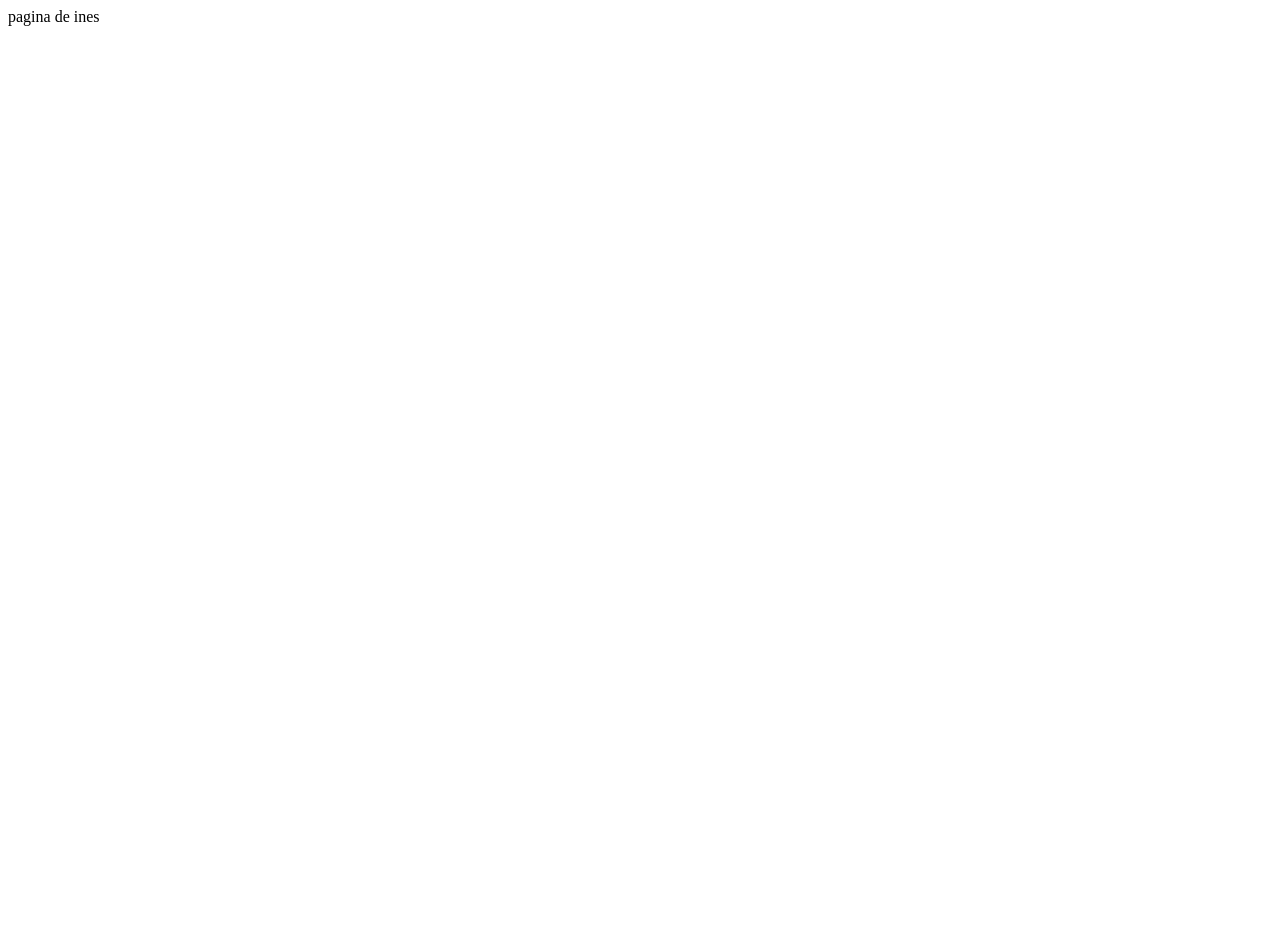
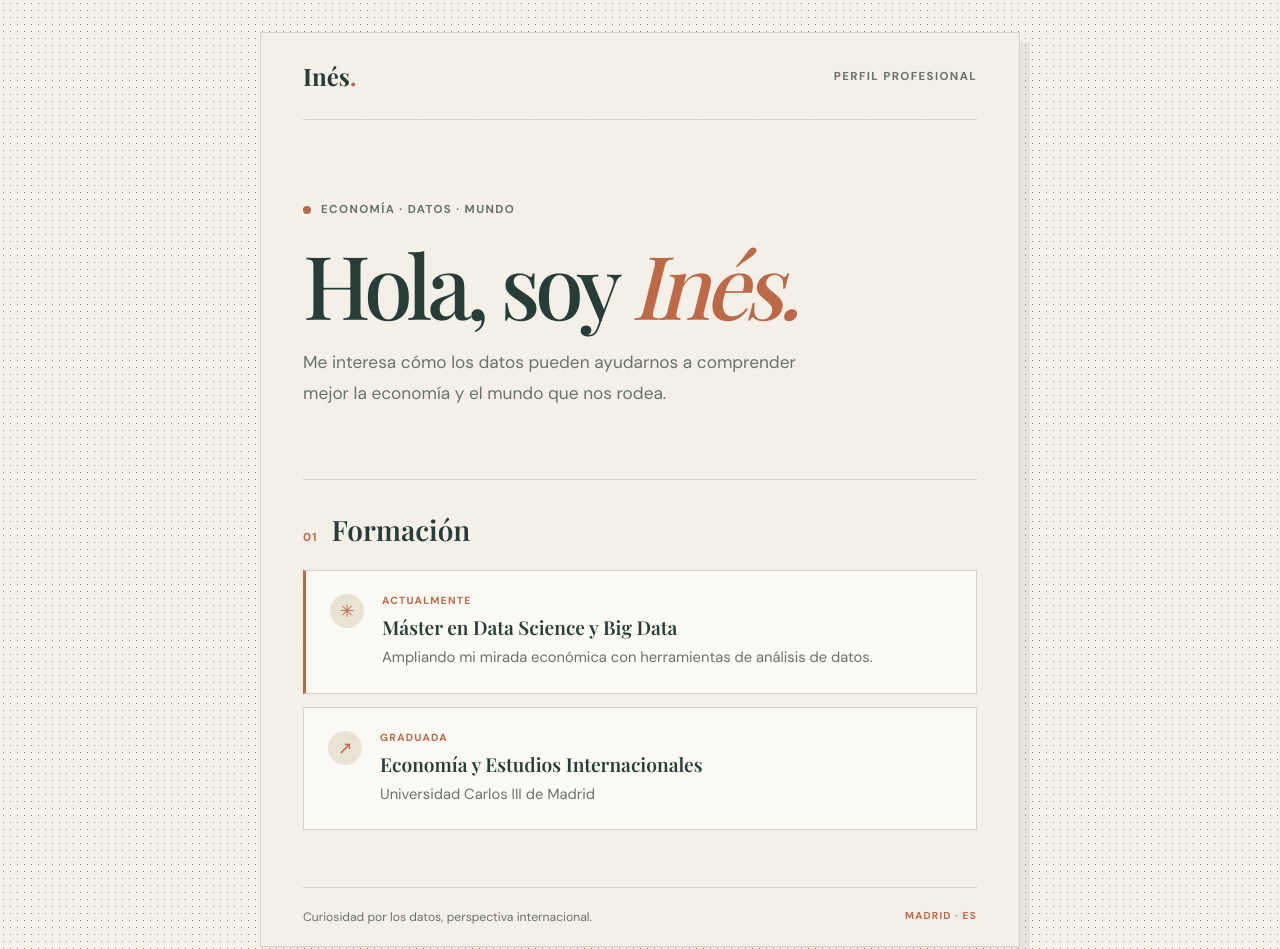
Before and after one commit to inesitaserrano/web_isp, a plain HTML site: page index.html in a window 1280 px wide. Shown: the top 949 px of the page. Before the commit the page ends 800 px from the top, so only its background shows below. Drawn offline with nearby package versions, Linux system fonts and the light colour scheme.

Commit message:
actualización web

```diff
--- a/index.html
+++ b/index.html
@@ -1 +1,60 @@
-pagina de ines
+<!doctype html>
+<html lang="es">
+  <head>
+    <meta charset="utf-8">
+    <meta name="viewport" content="width=device-width, initial-scale=1">
+    <meta
+      name="description"
+      content="Perfil profesional de Inés: economía, estudios internacionales, data science y big data."
+    >
+    <title>Inés | Perfil profesional</title>
+    <link rel="stylesheet" href="style.css">
+  </head>
+  <body>
+    <main class="profile">
+      <header class="topbar">
+        <a class="wordmark" href="#inicio" aria-label="Inés, inicio">Inés<span>.</span></a>
+        <span class="topbar-note">Perfil profesional</span>
+      </header>
+
+      <section class="intro" id="inicio" aria-labelledby="intro-title">
+        <p class="eyebrow"><span class="status-dot"></span> Economía · Datos · Mundo</p>
+        <h1 id="intro-title">Hola, soy <span>Inés.</span></h1>
+        <p class="lead">
+          Me interesa cómo los datos pueden ayudarnos a comprender mejor la
+          economía y el mundo que nos rodea.
+        </p>
+      </section>
+
+      <section class="education" aria-labelledby="education-title">
+        <div class="section-heading">
+          <span class="section-number">01</span>
+          <h2 id="education-title">Formación</h2>
+        </div>
+
+        <article class="education-card current">
+          <div class="card-marker" aria-hidden="true">✳</div>
+          <div>
+            <p class="card-label">Actualmente</p>
+            <h3>Máster en Data Science y Big Data</h3>
+            <p>Ampliando mi mirada económica con herramientas de análisis de datos.</p>
+          </div>
+        </article>
+
+        <article class="education-card">
+          <div class="card-marker" aria-hidden="true">↗</div>
+          <div>
+            <p class="card-label">Graduada</p>
+            <h3>Economía y Estudios Internacionales</h3>
+            <p>Universidad Carlos III de Madrid</p>
+          </div>
+        </article>
+      </section>
+
+      <footer class="footer">
+        <span>Curiosidad por los datos, perspectiva internacional.</span>
+        <span class="footer-stamp">MADRID · ES</span>
+      </footer>
+    </main>
+  </body>
+</html>
--- /dev/null
+++ b/style.css
@@ -0,0 +1,239 @@
+@import url("https://fonts.googleapis.com/css2?family=DM+Sans:wght@400;500;600;700&family=Playfair+Display:wght@500;600;700&display=swap");
+
+:root {
+  color-scheme: light;
+  --paper: #f5f1e8;
+  --ink: #263d38;
+  --muted: #68736a;
+  --accent: #bd6847;
+  --line: #d9d2c4;
+  --card: #fbf9f3;
+}
+
+* {
+  box-sizing: border-box;
+}
+
+html {
+  scroll-behavior: smooth;
+}
+
+body {
+  min-width: 320px;
+  min-height: 100vh;
+  margin: 0;
+  padding: 32px 22px;
+  background-color: var(--paper);
+  background-image: radial-gradient(#8c826d 0.45px, transparent 0.45px);
+  background-size: 7px 7px;
+  color: var(--ink);
+  font-family: "DM Sans", sans-serif;
+}
+
+.profile {
+  width: min(100%, 760px);
+  margin: 0 auto;
+  padding: 0 42px;
+  border: 1px solid var(--line);
+  background: rgb(245 241 232 / 94%);
+  box-shadow: 10px 10px 0 rgb(38 61 56 / 7%);
+}
+
+.topbar {
+  display: flex;
+  align-items: center;
+  justify-content: space-between;
+  padding: 27px 0;
+  border-bottom: 1px solid var(--line);
+}
+
+.wordmark {
+  color: var(--ink);
+  font-family: "Playfair Display", Georgia, serif;
+  font-size: 1.5rem;
+  font-weight: 700;
+  text-decoration: none;
+}
+
+.wordmark span {
+  color: var(--accent);
+}
+
+.topbar-note,
+.eyebrow,
+.card-label,
+.footer-stamp {
+  font-size: 0.72rem;
+  font-weight: 700;
+  letter-spacing: 0.12em;
+  text-transform: uppercase;
+}
+
+.topbar-note {
+  color: var(--muted);
+}
+
+.intro {
+  padding: 82px 0 70px;
+}
+
+.eyebrow {
+  display: flex;
+  align-items: center;
+  gap: 10px;
+  margin: 0 0 23px;
+  color: var(--muted);
+}
+
+.status-dot {
+  width: 8px;
+  height: 8px;
+  border-radius: 50%;
+  background: var(--accent);
+}
+
+h1,
+h2,
+h3,
+p {
+  margin-top: 0;
+}
+
+h1 {
+  margin-bottom: 19px;
+  font-family: "Playfair Display", Georgia, serif;
+  font-size: clamp(3.2rem, 9vw, 5.5rem);
+  font-weight: 500;
+  letter-spacing: -0.06em;
+  line-height: 1;
+}
+
+h1 span {
+  color: var(--accent);
+  font-style: italic;
+}
+
+.lead {
+  max-width: 510px;
+  margin-bottom: 0;
+  color: var(--muted);
+  font-size: 1.08rem;
+  line-height: 1.8;
+}
+
+.education {
+  padding: 31px 0 57px;
+  border-top: 1px solid var(--line);
+}
+
+.section-heading {
+  display: flex;
+  align-items: baseline;
+  gap: 14px;
+  margin-bottom: 22px;
+}
+
+.section-number {
+  color: var(--accent);
+  font-size: 0.72rem;
+  font-weight: 700;
+  letter-spacing: 0.1em;
+}
+
+h2 {
+  margin-bottom: 0;
+  font-family: "Playfair Display", Georgia, serif;
+  font-size: 1.75rem;
+  font-weight: 600;
+}
+
+.education-card {
+  display: flex;
+  gap: 18px;
+  align-items: flex-start;
+  margin-top: 13px;
+  padding: 23px 24px;
+  border: 1px solid var(--line);
+  background: var(--card);
+}
+
+.education-card.current {
+  border-left: 3px solid var(--accent);
+}
+
+.card-marker {
+  display: grid;
+  flex: 0 0 34px;
+  width: 34px;
+  height: 34px;
+  place-items: center;
+  border-radius: 50%;
+  background: #e9e3d6;
+  color: var(--accent);
+  font-size: 1.1rem;
+}
+
+.card-label {
+  margin-bottom: 7px;
+  color: var(--accent);
+  font-size: 0.65rem;
+}
+
+h3 {
+  margin-bottom: 6px;
+  font-family: "Playfair Display", Georgia, serif;
+  font-size: 1.2rem;
+  font-weight: 600;
+}
+
+.education-card p:last-child {
+  margin-bottom: 0;
+  color: var(--muted);
+  font-size: 0.92rem;
+  line-height: 1.6;
+}
+
+.footer {
+  display: flex;
+  justify-content: space-between;
+  gap: 16px;
+  padding: 21px 0;
+  border-top: 1px solid var(--line);
+  color: var(--muted);
+  font-size: 0.76rem;
+}
+
+.footer-stamp {
+  flex-shrink: 0;
+  color: var(--accent);
+  font-size: 0.63rem;
+}
+
+@media (max-width: 520px) {
+  body {
+    padding: 14px;
+  }
+
+  .profile {
+    padding: 0 22px;
+  }
+
+  .intro {
+    padding: 64px 0 55px;
+  }
+
+  .education-card {
+    gap: 13px;
+    padding: 19px 16px;
+  }
+
+  .footer {
+    flex-direction: column;
+  }
+}
+
+@media (prefers-reduced-motion: reduce) {
+  html {
+    scroll-behavior: auto;
+  }
+}
```
